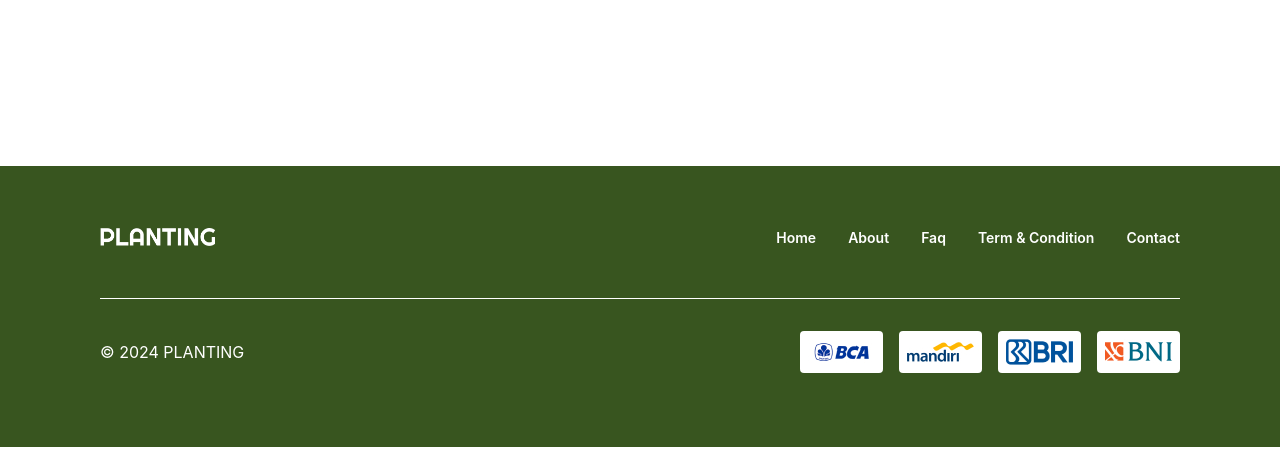
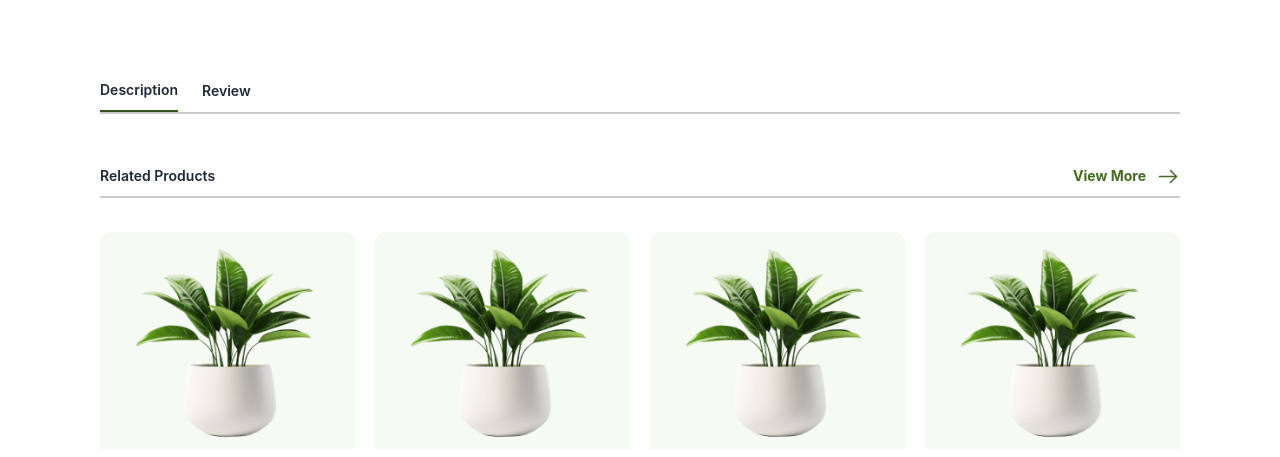
Before and after one commit to adityaajinug/frontend-plant, a Next.js app: page /products/1 in a window 1280 px wide. Shown: the part 461-918 px from the top of the page. Built offline with nearby package versions, Linux system fonts and the light colour scheme; no server answers.

Commit message:
feat: detail product

```diff
--- a/src/components/atoms/ProductCard/ProductCard.tsx
+++ b/src/components/atoms/ProductCard/ProductCard.tsx
@@ -18,8 +18,8 @@ export const ProductCard: React.FC<ProductCardProps> = ({ product }) => {
       <div className="rounded-10 overflow-hidden min-w-65 max-w-65">
         <div className="max-w-65 bg-primary-50">
           <img
-            // src="/images/img-card.png"
-            src={product.image}
+            src="/images/img-card.png"
+            // src={product.image}
             alt="card"
             className="w-full h-full object-cover"
           />
--- a/src/components/organisms/Home/NewProducts/NewProducts.tsx
+++ b/src/components/organisms/Home/NewProducts/NewProducts.tsx
@@ -1,5 +1,6 @@
 import { ProductCard } from "@/components/atoms/ProductCard/ProductCard";
 import { SectionTitle } from "@/components/atoms/SectionTitle/SectionTitle";
+import { productDatas } from "@/dummy/Products/productsDummy";
 import { Products } from "@/types/Products/products";
 import axios from "axios";
 import React, { useEffect, useState } from "react";
--- a/src/dummy/Products/productsDummy.ts
+++ b/src/dummy/Products/productsDummy.ts
@@ -13,4 +13,16 @@ export const productDatas: Products[] = [
     price: 25000,
     price_discount: 10000,
   },
+  {
+    id: "3",
+    title: "Cactus",
+    price: 25000,
+    price_discount: 10000,
+  },
+  {
+    id: "4",
+    title: "Cactus",
+    price: 25000,
+    price_discount: 10000,
+  },
 ];
--- a/src/pages/products/[id].tsx
+++ b/src/pages/products/[id].tsx
@@ -4,6 +4,8 @@ import React, { useEffect, useState } from "react";
 import { GetServerSideProps } from "next";
 import axios from "axios";
 import { useRouter } from "next/router";
+import { ProductCard } from "@/components/atoms/ProductCard/ProductCard";
+import { productDatas } from "@/dummy/Products/productsDummy";
 interface Size {
   size: string;
   uuid: string;
@@ -22,17 +24,11 @@ interface ProductDetail {
 interface ProductsDetailProps {
   detail: ProductDetail;
 }
-// function formatRupiah(angka: any) {
-//   return angka.toLocaleString("id-ID", { style: "currency", currency: "IDR" });
-// }
 const ProductsDetail: React.FC<ProductsDetailProps> = () => {
   const router = useRouter();
   const { id } = router.query;
 
-  console.log(router.query);
   const [detail, setDetail] = useState<ProductDetail | null>(null);
-
-  console.log(detail);
 
   useEffect(() => {
     const fetchProductDetail = async () => {
@@ -42,7 +38,6 @@ const ProductsDetail: React.FC<ProductsDetailProps> = () => {
           `${process.env.NEXT_PUBLIC_ENV_LOCAL_VARIABLE}/product/detail?id=${id}`
         );
         if (response.status == 200) {
-          console.log(response.data.data);
           setDetail(response.data.data);
         }
       } catch (error) {
@@ -160,29 +155,45 @@ const ProductsDetail: React.FC<ProductsDetailProps> = () => {
               </div>
             </div>
           </div>
+          <div className="mt-[66px]">
+            <div className="flex gap-6 border-b-2 border-solid border-[#CCCBCB] w-full">
+              <button className="font-semibold text-sm border-b-2 border-solid border-primary-800 py-ten">
+                Description
+              </button>
+              <button className="font-semibold text-sm py-ten">Review</button>
+            </div>
+            <div className="mt-7">
+              <p className="text-sm">{detail?.description}</p>
+            </div>
+            <div className="flex justify-between mt-[42px] gap-6 border-b-2 border-solid border-[#CCCBCB] w-full">
+              <h1 className="font-semibold text-sm py-ten">Related Products</h1>
+              <div className="flex gap-[10px] items-center">
+                <h4 className="text-primary-700 font-bold text-sm">
+                  View More
+                </h4>
+                <div className="max-w-6">
+                  <img
+                    src="/icon/arrow-right.svg"
+                    alt=""
+                    className="w-full h-full"
+                  />
+                </div>
+              </div>
+            </div>
+            <div className="mt-[34px]">
+              <div className="grid grid-cols-12 gap-5">
+                {productDatas.map((product, index) => (
+                  <div className="col-span-3" key={index}>
+                    <ProductCard product={product} />
+                  </div>
+                ))}
+              </div>
+            </div>
+          </div>
         </div>
       </Layout>
     </>
   );
 };
 
-// export const getServerSideProps: GetServerSideProps = async (context) => {
-//   const { id } = context.params!;
-//   // Fetch the product detail from an API or database
-//   // Here we use a mock product detail for demonstration
-//   const productDetail: ProductDetail = {
-//     id: Number(id),
-//     name: `Sansiviera`,
-//     price: 15000,
-//     price_discount: 5000,
-//     description: "Lorem ipsum dolor sit amet, consectetur adipiscing elit.",
-//   };
-
-//   return {
-//     props: {
-//       detail: productDetail,
-//     },
-//   };
-// };
-
 export default ProductsDetail;
```
